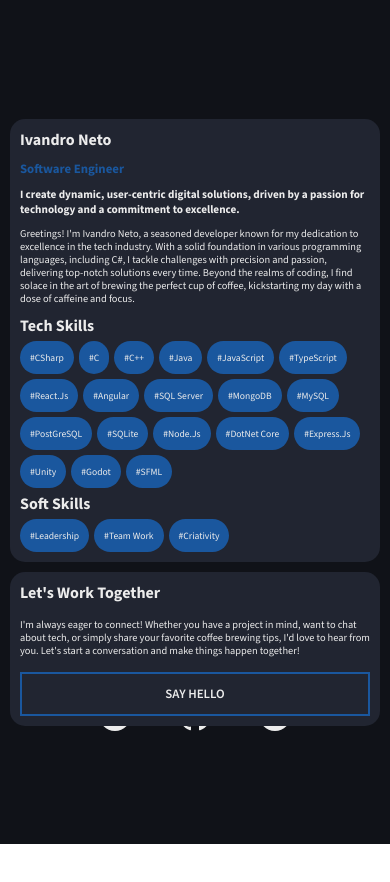
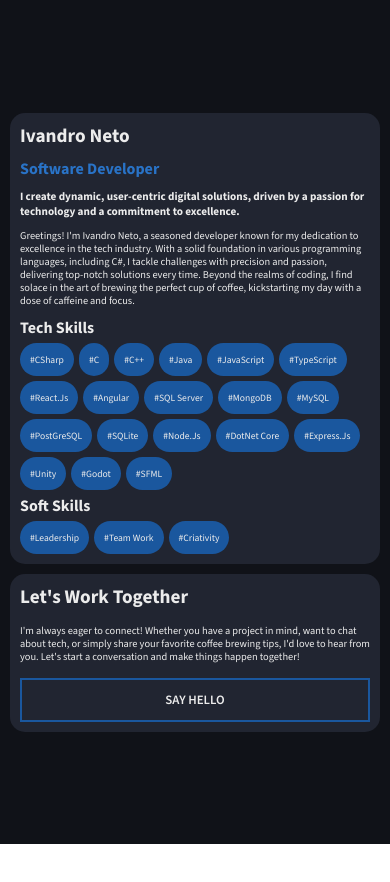
Before and after one commit to ivandro-neto/portfolio.v2, a React (Vite) app: page / in a window 390 px wide. Both pictures are taken after a click on the element 195 px from the left and 399 px from the top of the page. Shown: the top 882 px of the page. Built offline with nearby package versions, Linux system fonts and the light colour scheme.

Commit message:
update the role

```diff
--- a/src/Components/CardInfo/css/style.module.css
+++ b/src/Components/CardInfo/css/style.module.css
@@ -68,6 +68,7 @@
 
 .brief h2{
   font-size: 1.2rem;
+  color: var(--off-dodger-blue);
 }
 .brief h3{
   font-size: 1.1rem;
@@ -108,11 +109,11 @@
 
 @media screen and (max-width: 500px) {
   .brief h1{
-    font-size: 1rem;
+    font-size: 1.2rem;
   }
 
   .brief h2{
-    font-size: .8rem;
+    font-size: 1rem;
   }
   .brief h3{
     font-size: .7rem;
--- a/src/Components/CardInfo/index.tsx
+++ b/src/Components/CardInfo/index.tsx
@@ -43,7 +43,7 @@ export const CardInfo = ({ fixed, dataType, MouseEnter, MouseLeave } : ICardInfo
         <>
           <h1 className={styles.title}>Ivandro Neto</h1>
           <div className={styles.description}>
-            <h2 className={styles.role}>Software Engineer</h2>
+            <h2 className={styles.role}>Software Developer</h2>
             <h3>
               I create dynamic, user-centric digital solutions, driven by a
               passion for technology and a commitment to excellence.
--- a/src/global.css
+++ b/src/global.css
@@ -3,6 +3,7 @@
 :root{
   /* Primary */
   --dodger-blue: #1A579E;
+  --off-dodger-blue: #2973c7;
   --imperial-red: #fb3640ff;
   /* Neutral */
   --rich-black: #101218ff;
```
